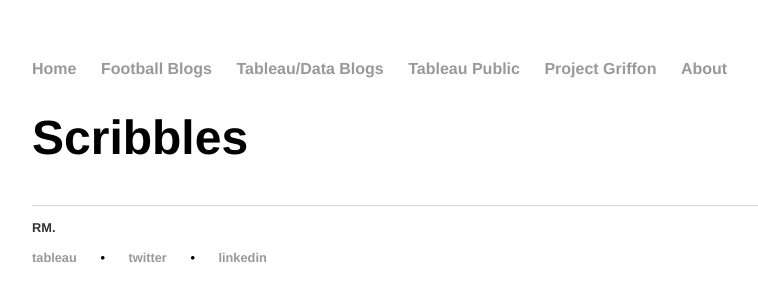
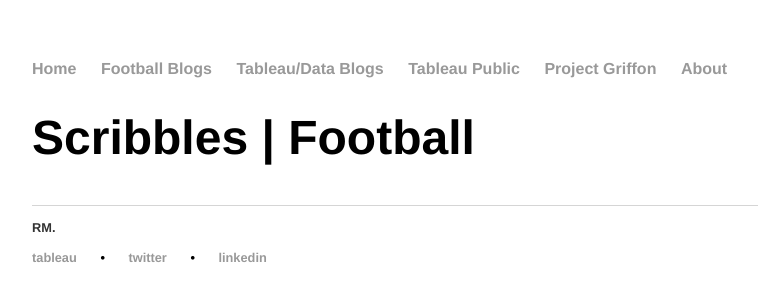
Before and after one commit to scribblr42/scribbles.github.io, a Jekyll site: the page built from football/index.html, in a window 1280 px wide. Shown: the top 301 px of the page, without its empty margins (160-918 px from the left). Built offline with Jekyll 4.4.1, drawn with Linux system fonts in a browser that asks for light colours.

Commit message:
Update index.html

```diff
--- a/football/index.html
+++ b/football/index.html
@@ -1,11 +1,11 @@
 ---
 layout: default
-title: Scribbles
+title: Scribbles | Football
 ---
 	<h1>{{ page.title }}</h1>
 	<ul class="posts">
 
-	  {% for post in site.football.posts %}
+	  {% for posts in football.posts %}
 	    <li><span>{{ post.date | date_to_string }}</span> » <a href="{{ post.url }}" title="{{ post.title }}">{{ post.title }}</a></li>
 	  {% endfor %}
 	</ul>
```
